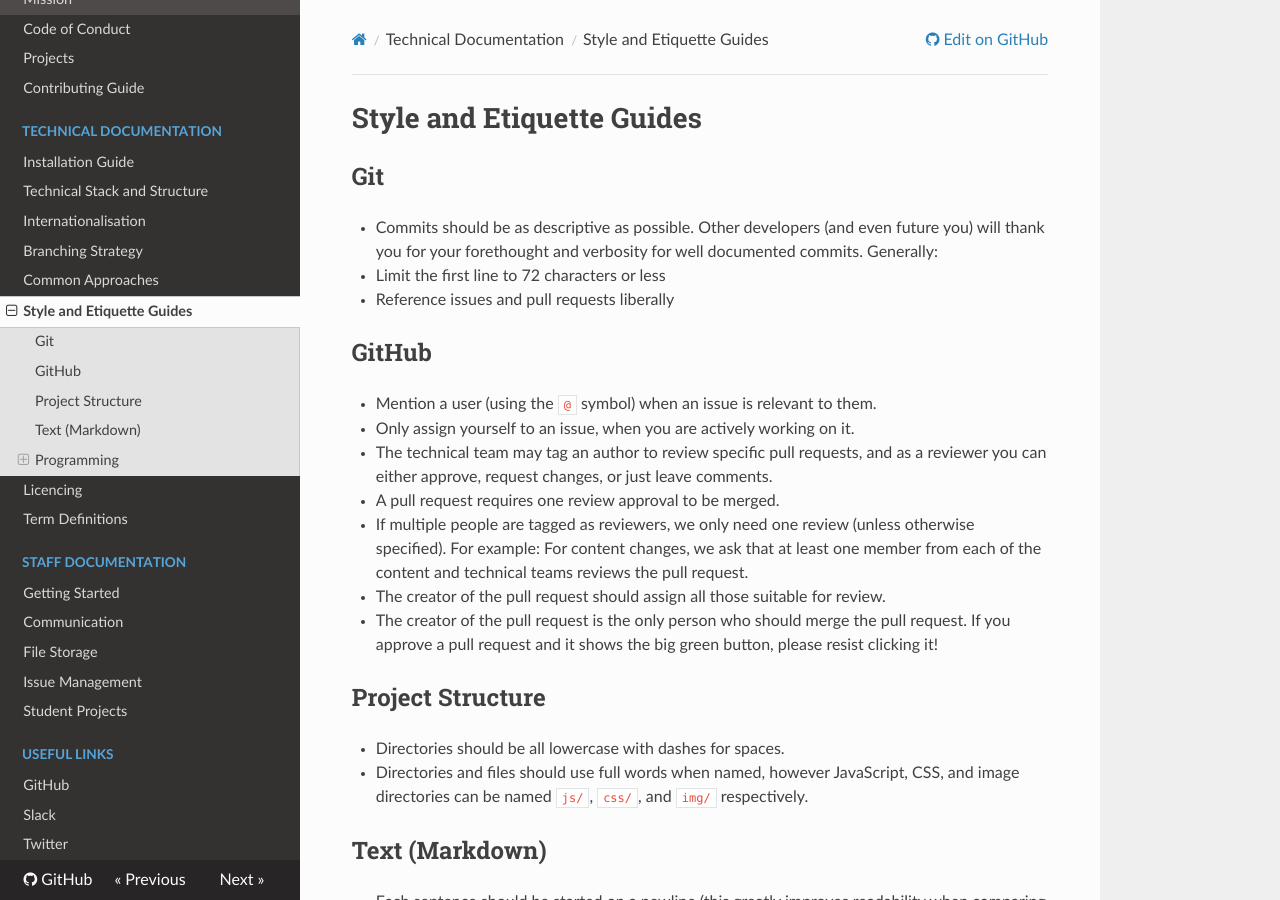
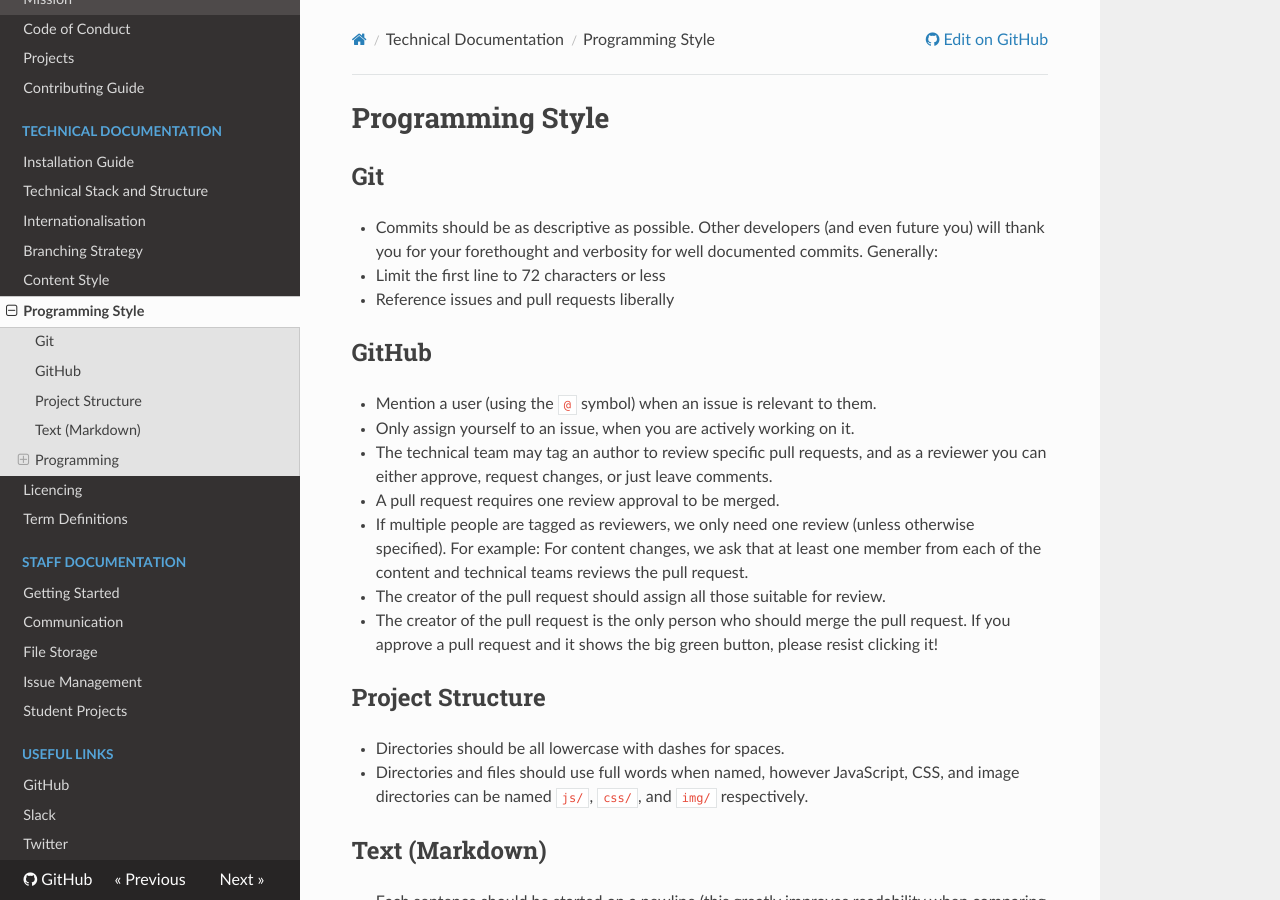
Before and after one commit to uccser/uccser.github.io, an MkDocs documentation site: the page built from docs/technical-documentation/programming-style.md, in a window 1280 px wide and 900 px high. Built offline with MkDocs 1.6.1, drawn with Linux system fonts in a browser that asks for light colours; nearby versions of some CDN libraries.

Commit message:
Update style guides

```diff
--- a/docs/technical-documentation/style.md
+++ b/docs/technical-documentation/programming-style.md
@@ -1,4 +1,4 @@
-# Style and Etiquette Guides
+# Programming Style
 
 ## Git
 
--- a/mkdocs.yml
+++ b/mkdocs.yml
@@ -16,8 +16,8 @@ nav:
         - technical-documentation/technical-stack-structure.md
         - technical-documentation/internationalisation.md
         - technical-documentation/branching-strategy.md
-        - technical-documentation/common-approaches.md
-        - technical-documentation/style.md
+        - technical-documentation/content-style.md
+        - technical-documentation/programming-style.md
         - technical-documentation/licencing.md
         - technical-documentation/term-definitions.md
     - Staff Documentation:
```
Also changed, not shown: docs/technical-documentation/common-approaches.md (deleted, +0 -6 lines), docs/technical-documentation/content-style.md (added, +64 -0 lines).
